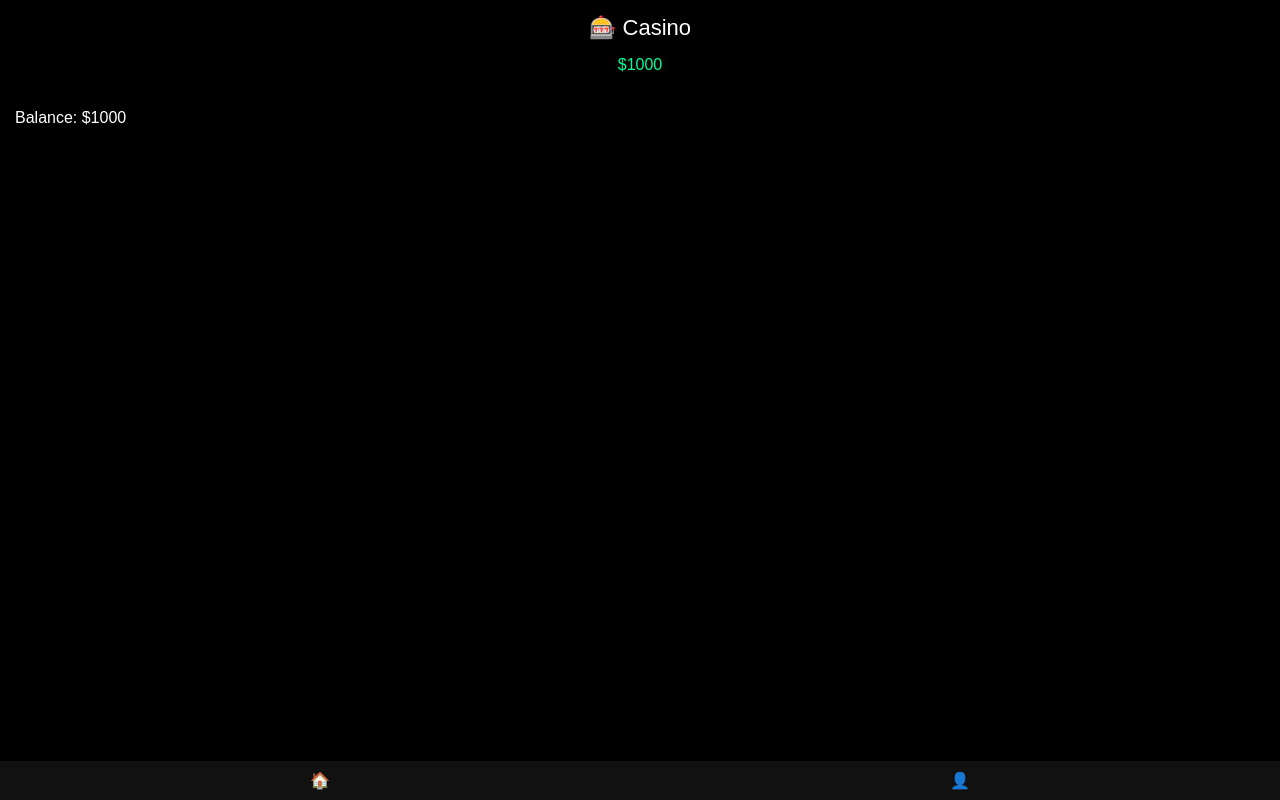
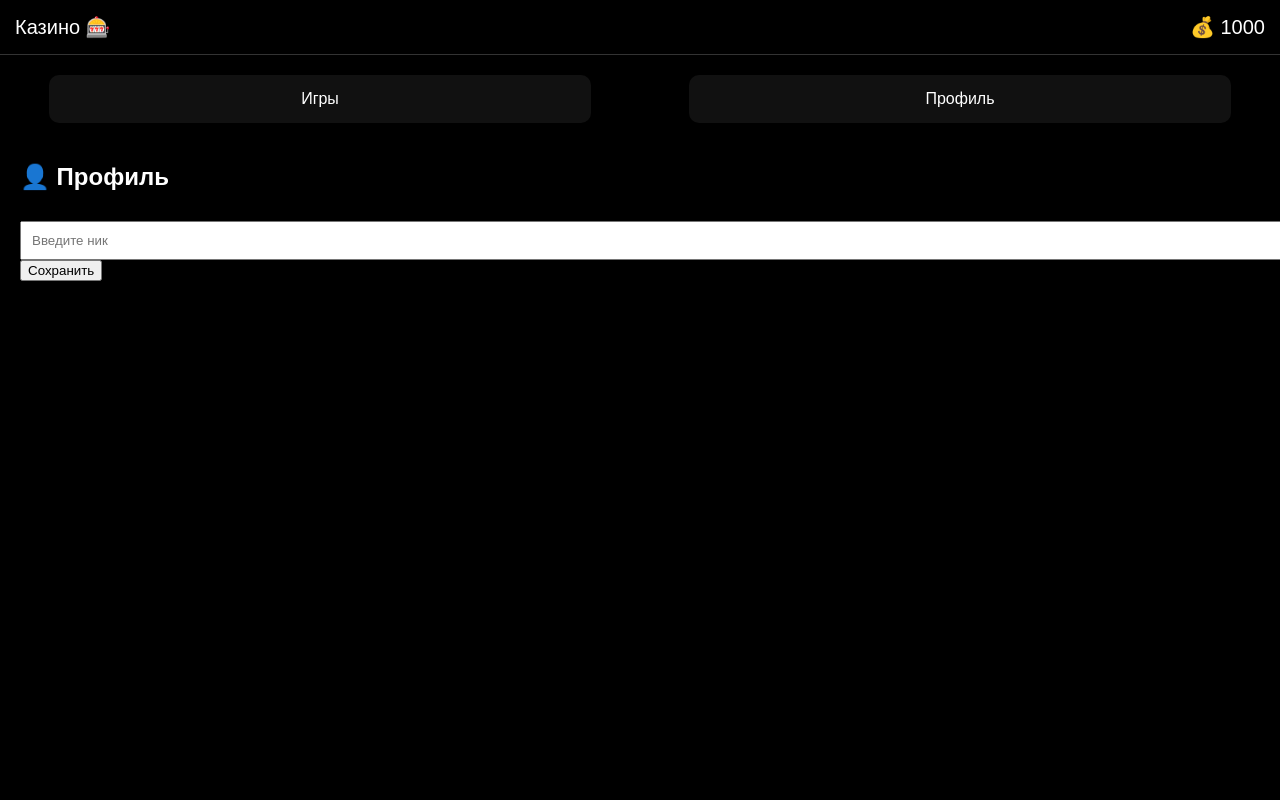
Before and after one commit to vandryeyev-max/telegram-bot, a Flask app: template templates/index.html in a window 1280 px wide, after a click on "Профиль". Run offline with Flask 3, Linux system fonts and the light colour scheme; the template is opened without the code that fills it, so the values that code supplies are empty; some libraries are stand-ins or nearby versions.

Commit message:
Update index.html

```diff
--- a/templates/index.html
+++ b/templates/index.html
@@ -2,264 +2,134 @@
 <html>
 <head>
 <meta charset="UTF-8">
-<script src="https://telegram.org/js/telegram-web-app.js"></script>
+<title>Casino</title>
 
 <style>
 body {
     margin: 0;
     font-family: Arial;
-    background: #000;
+    background: black;
     color: white;
 }
 
 .header {
-    text-align: center;
     padding: 15px;
-    font-size: 22px;
+    font-size: 20px;
+    border-bottom: 1px solid #333;
 }
 
 .balance {
-    text-align: center;
-    color: #00ff99;
+    float: right;
 }
 
-.screen { display:none; padding:15px; }
-.active { display:block; }
-
-.card {
-    background:#111;
-    padding:15px;
-    margin:10px 0;
-    border-radius:12px;
-    text-align:center;
+.menu {
+    display: flex;
+    justify-content: space-around;
+    margin-top: 20px;
 }
 
-/* CARDS */
-.cards {
-    display:flex;
-    gap:5px;
-}
-.card-ui {
-    background:#fff;
-    color:black;
-    padding:10px;
-    border-radius:8px;
+.btn {
+    padding: 15px;
+    background: #111;
+    border-radius: 10px;
+    text-align: center;
+    width: 40%;
 }
 
-/* NAV */
-.nav {
-    position:fixed;
-    bottom:0;
-    width:100%;
-    display:flex;
-    background:#111;
-}
-.nav div {
-    flex:1;
-    text-align:center;
-    padding:10px;
+.section {
+    display: none;
+    padding: 20px;
 }
 
-/* WHEEL */
-.wheel {
-    font-size:40px;
-    text-align:center;
+.active {
+    display: block;
+}
+
+input {
+    padding: 10px;
+    width: 100%;
+    margin-top: 10px;
 }
 </style>
+
 </head>
-
 <body>
 
-<div class="header">🎰 Casino</div>
-<div class="balance" id="balance"></div>
-
-<!-- HOME -->
-<div id="home" class="screen active">
-    <div class="card" onclick="show('roulette')">🎯 Roulette</div>
-    <div class="card" onclick="show('blackjack')">🃏 Blackjack</div>
-    <div class="card" onclick="show('jet')">🚀 Lucky Jet</div>
+<div class="header">
+    Казино 🎰
+    <span class="balance">💰 <span id="balance">1000</span></span>
 </div>
 
-<!-- PROFILE -->
-<div id="profile" class="screen">
-    <h2 id="name"></h2>
-    <p id="bal"></p>
+<div class="menu">
+    <div class="btn" onclick="openTab('games')">Игры</div>
+    <div class="btn" onclick="openTab('profile')">Профиль</div>
 </div>
 
-<!-- ROULETTE -->
-<div id="roulette" class="screen">
-    <h2>🎯 Roulette</h2>
-    <div class="wheel" id="wheel">🎡</div>
-    <input id="bet" placeholder="Ставка">
-    <button onclick="spin()">SPIN</button>
-    <p id="r"></p>
+<div id="games" class="section active">
+    <h2>🎲 Игры</h2>
+
+    <button onclick="blackjack()">Blackjack</button>
+    <button onclick="roulette()">Рулетка</button>
+    <button onclick="lucky()">Lucky Jet</button>
+
+    <p id="gameResult"></p>
 </div>
 
-<!-- BLACKJACK -->
-<div id="blackjack" class="screen">
-    <h2>🃏 Blackjack</h2>
+<div id="profile" class="section">
+    <h2>👤 Профиль</h2>
 
-    <p>Ты:</p>
-    <div id="playerCards" class="cards"></div>
+    <input id="name" placeholder="Введите ник">
+    <button onclick="saveProfile()">Сохранить</button>
 
-    <p>Дилер:</p>
-    <div id="dealerCards" class="cards"></div>
-
-    <button onclick="hit()">HIT</button>
-    <button onclick="stand()">STAND</button>
-    <button onclick="startBJ()">NEW</button>
-</div>
-
-<!-- LUCKY JET -->
-<div id="jet" class="screen">
-    <h2>🚀 Lucky Jet</h2>
-    <input id="jbet" placeholder="Ставка">
-    <h1 id="multi">x1.00</h1>
-    <button onclick="startJet()">START</button>
-    <button onclick="cashOut()">CASH OUT</button>
-</div>
-
-<!-- NAV -->
-<div class="nav">
-    <div onclick="show('home')">🏠</div>
-    <div onclick="show('profile')">👤</div>
+    <p id="profileName"></p>
 </div>
 
 <script>
-let tg = window.Telegram.WebApp;
-let user = tg.initDataUnsafe.user;
+let balance = 1000;
 
-// BALANCE
-let balance = parseInt(localStorage.getItem("balance") || 1000);
-
-// UI
-function update(){
-    document.getElementById("balance").innerText="$"+balance;
-    document.getElementById("bal").innerText="Balance: $"+balance;
-    localStorage.setItem("balance",balance);
-
-    if(user){
-        document.getElementById("name").innerText=user.first_name;
-    }
+function updateBalance() {
+    document.getElementById("balance").innerText = balance;
 }
 
-function show(id){
-    document.querySelectorAll(".screen").forEach(s=>s.classList.remove("active"));
-    document.getElementById(id).classList.add("active");
+function openTab(tab) {
+    document.querySelectorAll('.section').forEach(el => el.classList.remove('active'));
+    document.getElementById(tab).classList.add('active');
 }
 
-// 🎯 ROULETTE (реал числа)
-function spin(){
-    let bet=parseInt(document.getElementById("bet").value);
-    if(!bet)return;
+function blackjack() {
+    let win = Math.random() > 0.5;
+    if (win) balance += 100;
+    else balance -= 100;
 
-    let num=Math.floor(Math.random()*37);
-    document.getElementById("r").innerText="Число: "+num;
-
-    if(num%2===0){
-        balance+=bet;
-    }else{
-        balance-=bet;
-    }
-
-    update();
+    document.getElementById("gameResult").innerText = win ? "Ты выиграл 🎉" : "Ты проиграл 😢";
+    updateBalance();
 }
 
-// 🃏 BLACKJACK
-let player=[],dealer=[];
+function roulette() {
+    let win = Math.random() > 0.5;
+    if (win) balance += 200;
+    else balance -= 200;
 
-function card(){
-    return Math.floor(Math.random()*10)+1;
+    document.getElementById("gameResult").innerText = win ? "Красное! +200 🔴" : "Чёрное! -200 ⚫";
+    updateBalance();
 }
 
-function renderCards(){
-    let pDiv=document.getElementById("playerCards");
-    let dDiv=document.getElementById("dealerCards");
+function lucky() {
+    let multiplier = (Math.random() * 5).toFixed(2);
+    let win = multiplier > 2;
 
-    pDiv.innerHTML="";
-    dDiv.innerHTML="";
+    if (win) balance += 150;
+    else balance -= 150;
 
-    player.forEach(c=>{
-        pDiv.innerHTML+=`<div class="card-ui">${c}</div>`;
-    });
-
-    dealer.forEach(c=>{
-        dDiv.innerHTML+=`<div class="card-ui">${c}</div>`;
-    });
+    document.getElementById("gameResult").innerText =
+        "Коэф: x" + multiplier + (win ? " 🚀 выиграл!" : " 💥 проиграл");
+    updateBalance();
 }
 
-function sum(arr){
-    return arr.reduce((a,b)=>a+b,0);
+function saveProfile() {
+    let name = document.getElementById("name").value;
+    document.getElementById("profileName").innerText = "Ник: " + name;
 }
-
-function startBJ(){
-    player=[card(),card()];
-    dealer=[card()];
-    renderCards();
-}
-
-function hit(){
-    player.push(card());
-    renderCards();
-
-    if(sum(player)>21){
-        balance-=50;
-        startBJ();
-        update();
-    }
-}
-
-function stand(){
-    while(sum(dealer)<17){
-        dealer.push(card());
-    }
-
-    if(sum(player)>sum(dealer)){
-        balance+=50;
-    }else{
-        balance-=50;
-    }
-
-    startBJ();
-    update();
-}
-
-// 🚀 LUCKY JET
-let m=1,run=false,int,bet=0;
-
-function startJet(){
-    bet=parseInt(document.getElementById("jbet").value);
-    if(!bet)return;
-
-    run=true;
-    m=1;
-
-    int=setInterval(()=>{
-        m+=0.1;
-        document.getElementById("multi").innerText="x"+m.toFixed(2);
-
-        if(Math.random()<0.05){
-            clearInterval(int);
-            run=false;
-            balance-=bet;
-            update();
-        }
-    },150);
-}
-
-function cashOut(){
-    if(!run)return;
-
-    clearInterval(int);
-    run=false;
-
-    balance+=Math.floor(bet*m);
-    update();
-}
-
-// INIT
-startBJ();
-update();
 </script>
 
 </body>
```
